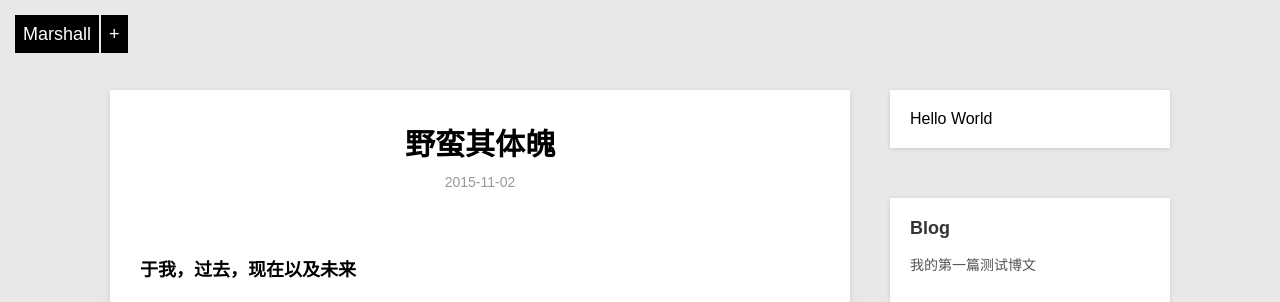
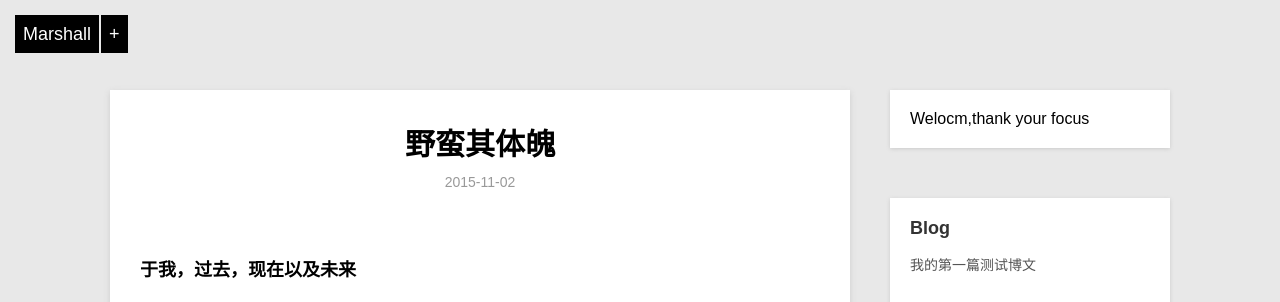
Before and after one commit to marshallma/marshall, a Jekyll site: the page built from _posts/fitness/2015-11-02-tiger.md, in a window 1280 px wide. Shown: the top 302 px of the page. Built offline with Jekyll 4.4.1, drawn with Linux system fonts in a browser that asks for light colours; Markdown is read by kramdown in place of the engine named in the settings; comment, search, counter and statistics services are not loaded.

Commit message:
try eightth time

```diff
--- a/_layouts/post.html
+++ b/_layouts/post.html
@@ -22,7 +22,7 @@ layout: default
 
 
     <div class="sidenav">
-       <div>Hello World</div>
+       <div>Welocm,thank your focus</div>
     </div>
 
     <div class="sidenav">
```
Also changed, not shown: 4 other files.
